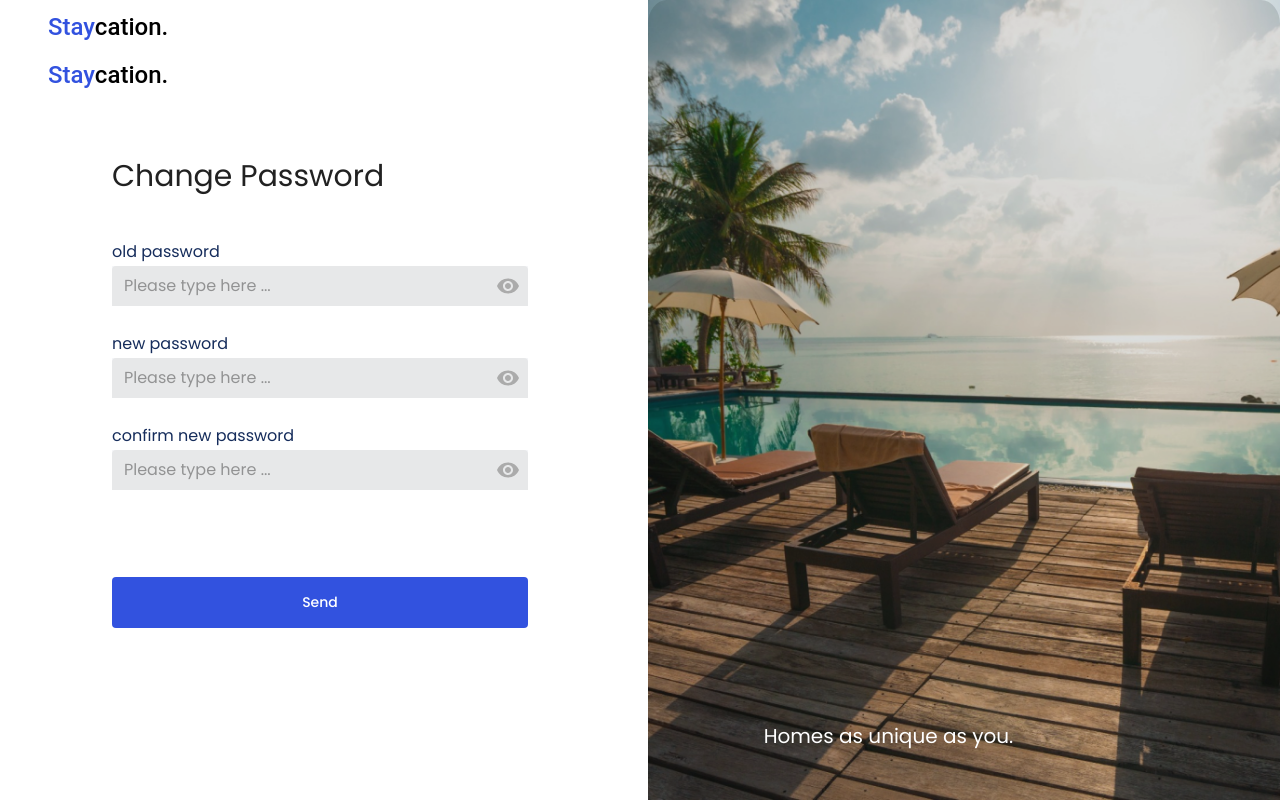
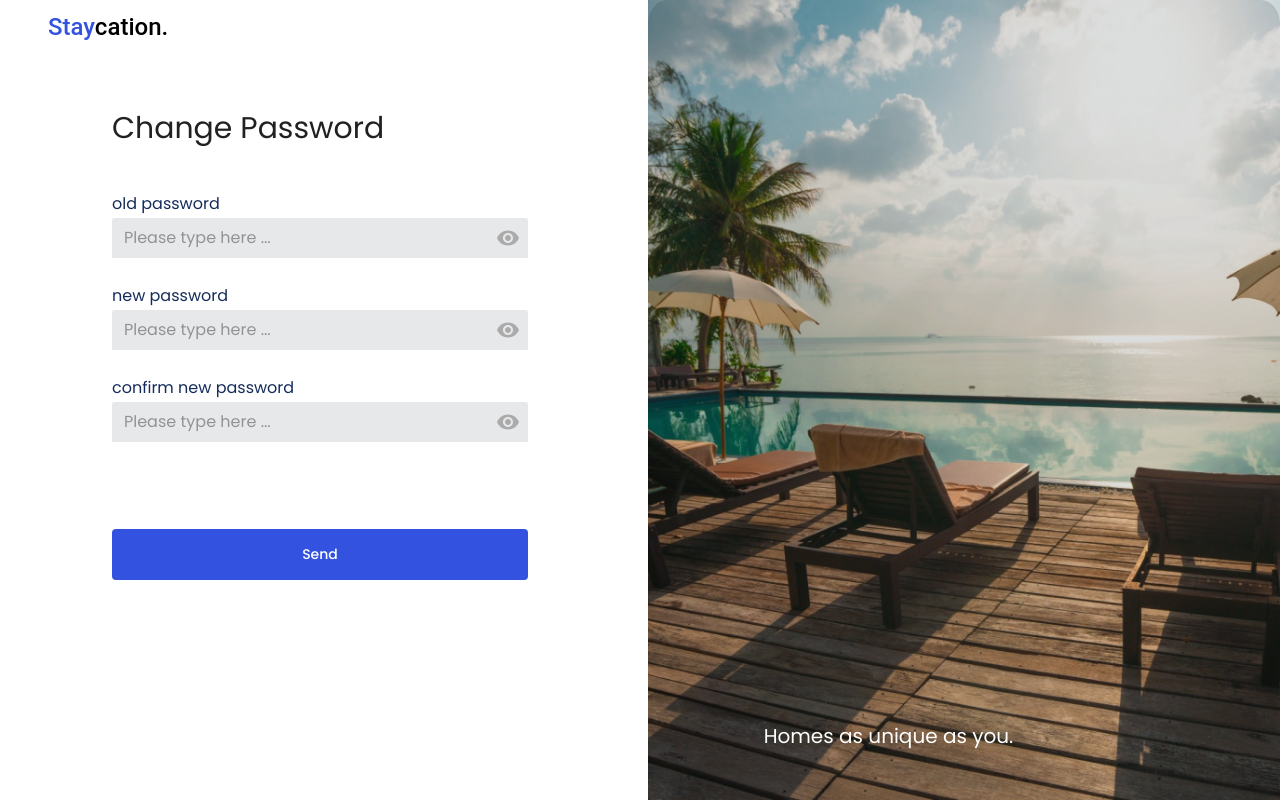
Before and after one commit to SarahHeshamAli2/HotelManagement, a React (Vite) app: page /change-password in a window 1280 px wide. Built offline with nearby package versions, Linux system fonts and the light colour scheme; sample sign-in values are in the browser's storage.

Commit message:
merged files

```diff
--- a/src/App.tsx
+++ b/src/App.tsx
@@ -50,7 +50,7 @@ function App() {
         { path: "verify-user", element: <Verify /> },
         { path: "forget-password", element: <ForgetPassword /> },
         { path: "reset-password", element: <ResetPassword /> },
-        { path: "change-password", element: <ChangePassword /> },
+        { path: "change-password", element: <ProtectedRoute><ChangePassword /></ProtectedRoute> },
       ],
     },
     {
--- a/src/modules/Authentictation/Components/ChangePassword/ChangePassword.tsx
+++ b/src/modules/Authentictation/Components/ChangePassword/ChangePassword.tsx
@@ -1,10 +1,11 @@
-import { Box, Button, CircularProgress, createTheme,ThemeProvider, Typography } from "@mui/material";
+import { Box, Button, CircularProgress,  Typography } from "@mui/material";
 import CustomPasswordInput from "../../../Shared/Components/CustomPasswordInput/CustomPasswordInput";
 import { getValidationRules } from "../../../../services/Validations";
-import {changePasswordFormData } from "../../../../services/interfaces";
 import { useForm } from "react-hook-form";
 import { AUTH_URLS, axiosInstance } from "../../../../services/urls";
 import { toast } from "react-toastify";
+import { changePasswordFormData } from "../../../../services/interfaces";
+
 
 export default function ChangePassword() {
     const {
@@ -26,28 +27,10 @@ export default function ChangePassword() {
       }
     }
 
-    const theme = createTheme(
-    {
-      palette:{
-        primary:{
-          main: "#3252DF",
-        },
-        secondary:{
-          main: "#f44336",
-        }
-      }
-    }
 
-  );
   return (
     <>
-      <Box component="div" sx={{mt:"1rem" , ml:"3rem"}}>
-        <ThemeProvider theme={theme}>
-          <Typography color="primary" sx={{fontWeight:500}} variant="h5">
-            Stay<span style={{color:"black"}}>cation.</span>
-          </Typography>
-        </ThemeProvider>
-      </Box>
+
 
       <Box component="div" sx={{mt:"3.9rem" , ml:"7rem"}}>
         <Typography component="h1" sx={{fontSize:"1.87rem"}}>
--- a/src/modules/Authentictation/Components/Login/Login.tsx
+++ b/src/modules/Authentictation/Components/Login/Login.tsx
@@ -36,7 +36,7 @@ const Login = () => {
 			saveLoginData();
 			toast.success('Login successful');
 			navigate('/dashboard');
-		} catch (error) {
+		} catch (error: unknown) {
 			console.log(error);
 			toast.error(error.response?.data?.message || 'Cannot Logged in');
 		}
--- a/src/modules/Shared/Components/Sidebar/Sidebar.tsx
+++ b/src/modules/Shared/Components/Sidebar/Sidebar.tsx
@@ -193,7 +193,7 @@ export default function SidebarComponent({
         </MenuItem>
 
         <MenuItem
-          component={<Link to="/dashboard/change-password" />}
+          component={<Link to="/change-password" />}
           rootStyles={{
             backgroundColor: isActive("/dashboard/change-password") ? "rgba(0, 0, 0, 0.2)" : "transparent",
           }}
```
Also changed, not shown: src/services/interfaces.ts (+5 -5 lines).
